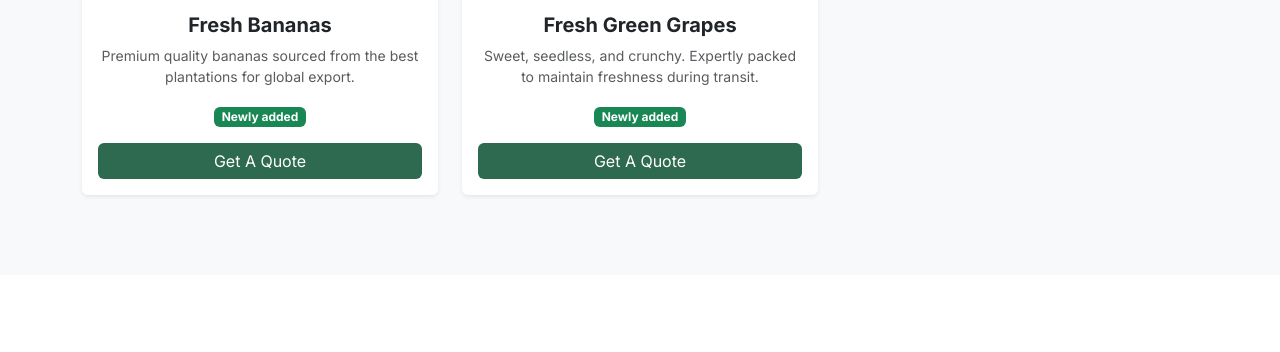
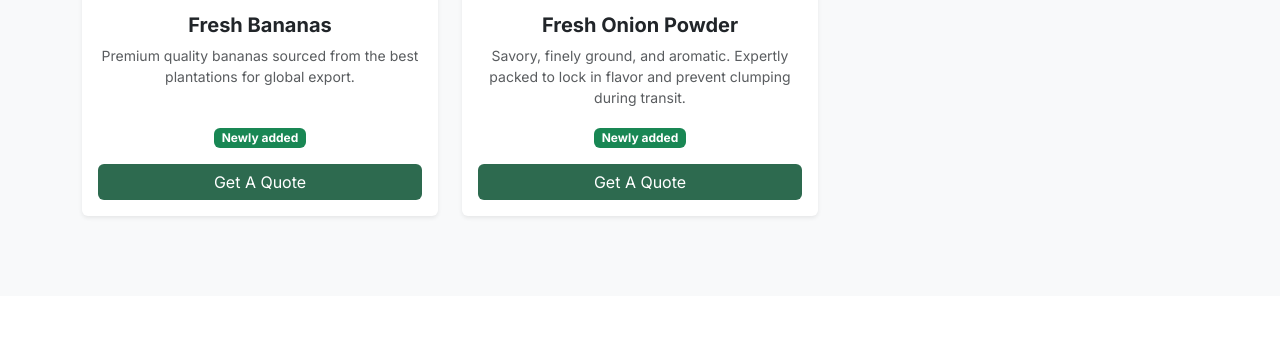
Before and after one commit to avinash13vel/nvd-agro-website, a plain HTML site: page index.html in a window 1280 px wide. Shown: the part 1598-1950 px from the top of the page. Drawn offline with nearby package versions, Linux system fonts and the light colour scheme.

Commit message:
Update onion powder

```diff
--- a/index.html
+++ b/index.html
@@ -305,10 +305,9 @@
                 <div class="col-sm-12 col-lg-4">
                     <div class="card product-card h-100 shadow-sm">
                         <!-- <span class="position-absolute top-0 start-0 badge rounded-pill bg-warning m-2">New</span> -->
-                        <img src="https://images.unsplash.com/photo-1725195398648-f3454b552b20?q=80&w=1106&auto=format&fit=crop" class="card-img-top" alt="Fresh Green Grapes">
-                        <div class="card-body d-flex flex-column text-center">
-                            <h5 class="card-title fw-bold">Fresh Green Grapes</h5>
-                            <p class="card-text text-muted small">Sweet, seedless, and crunchy. Expertly packed to maintain freshness during transit.</p>
+<img src="https://images.unsplash.com/photo-1596040033229-a9821ebd058d?q=80&w=1170&auto=format&fit=crop" class="card-img-top" alt="Premium Onion Powder">                        <div class="card-body d-flex flex-column text-center">
+                            <h5 class="card-title fw-bold">Fresh Onion Powder</h5>
+                            <p class="card-text text-muted small">Savory, finely ground, and aromatic. Expertly packed to lock in flavor and prevent clumping during transit.</p>
                             <div class="mt-auto">
                                 <span class="badge bg-success mb-3">Newly added</span>
                                 <a href="#contact" class="btn btn-quote w-100">Get A Quote</a>
```
